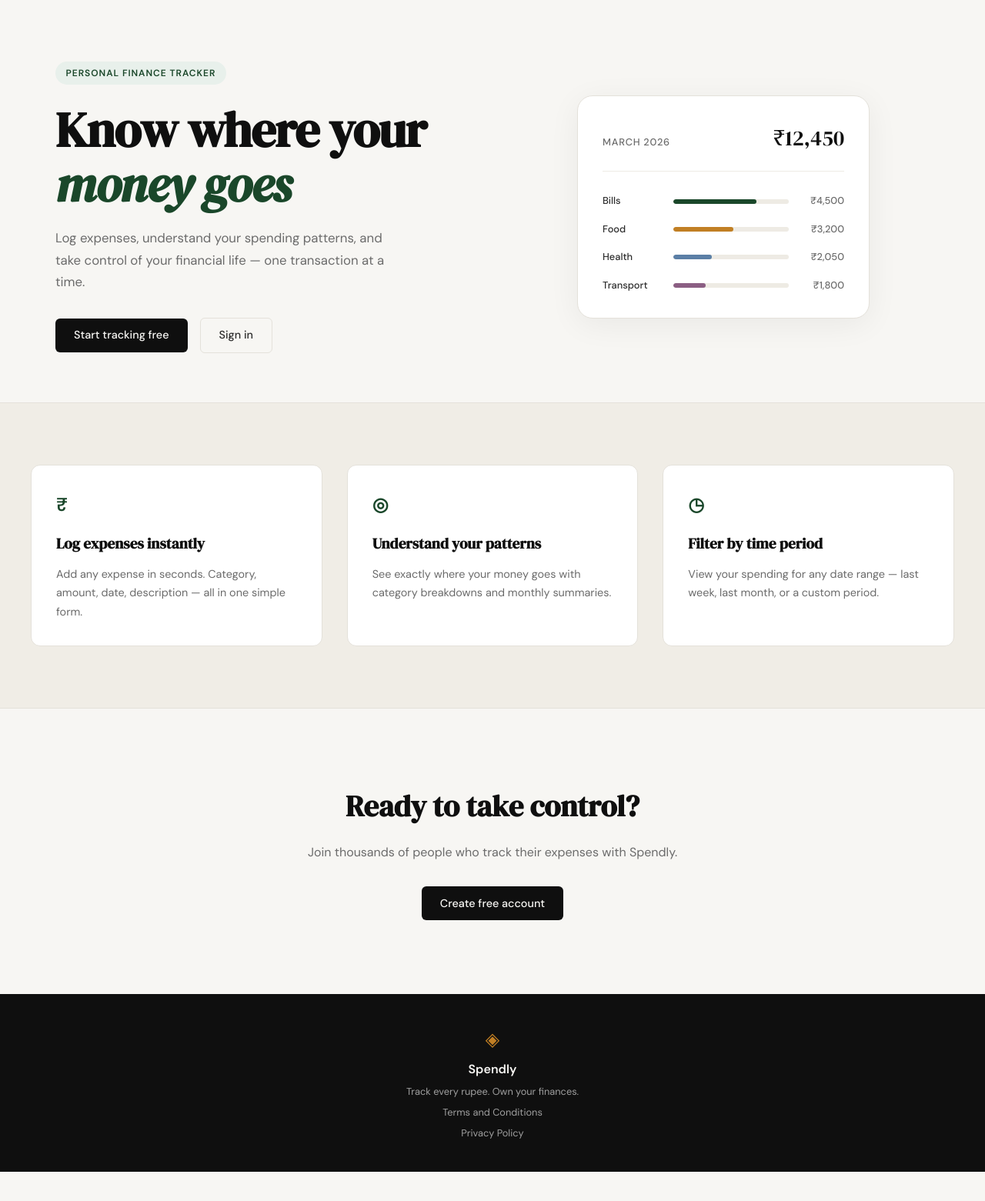
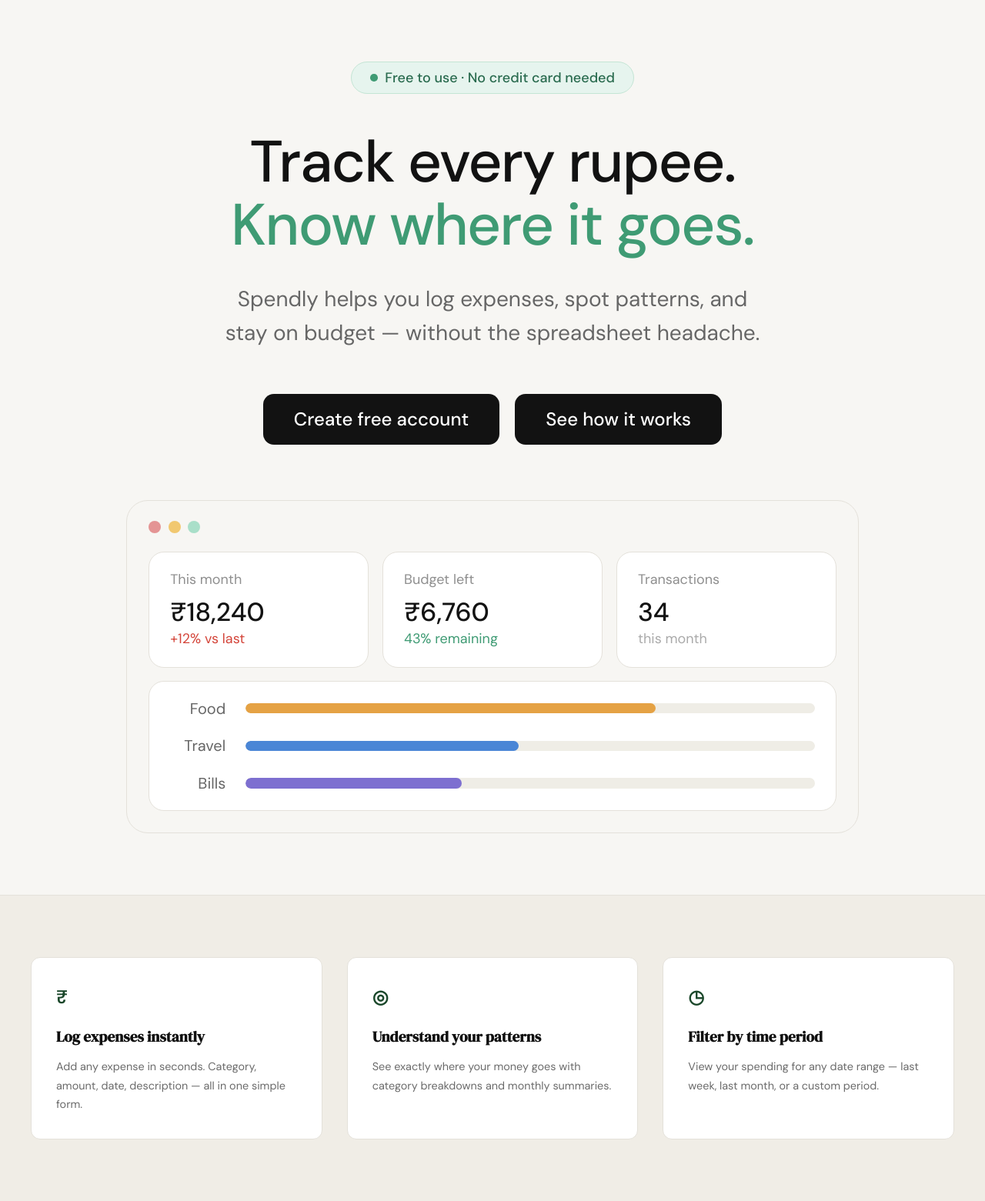
Before and after one commit to rahulcode84/spendly, a Flask app: page / in a window 1280 px wide. Shown: the part 61-1622 px from the top of the page at 77% size. Before the commit the page ends 1584 px from the top, so only its background shows below. Run offline with Flask 3, Linux system fonts and the light colour scheme.

Commit message:
landing: redesign hero section to match mockup
Co-Authored-By: Claude Sonnet 5.5 <noreply@anthropic.com>

```diff
--- /dev/null
+++ b/static/css/landing.css
@@ -0,0 +1,190 @@
+/* ------------------------------------------------------------------ */
+/* Landing page — hero section                                         */
+/* ------------------------------------------------------------------ */
+
+.hero-section {
+    max-width: 1000px;
+    margin: 0 auto;
+    padding: 5rem 1.5rem 5rem;
+    text-align: center;
+    font-family: var(--font-body);
+}
+
+.hero-pill {
+    display: inline-flex;
+    align-items: center;
+    gap: 0.6rem;
+    background: #e6f4ee;
+    border: 1px solid #c4e5d5;
+    color: #2a6b4f;
+    font-size: 1.125rem;
+    font-weight: 500;
+    line-height: 1;
+    padding: 0.7rem 1.5rem;
+    border-radius: 999px;
+}
+
+.hero-pill-dot {
+    width: 0.6rem;
+    height: 0.6rem;
+    border-radius: 50%;
+    background: #3f9b74;
+}
+
+.hero-heading {
+    font-family: var(--font-body);
+    font-weight: 500;
+    font-size: clamp(2.5rem, 7vw, 4.75rem);
+    line-height: 1.08;
+    letter-spacing: -0.02em;
+    color: #121212;
+    margin: 3rem 0 2rem;
+}
+
+.hero-heading span {
+    display: block;
+    color: #3f9b74;
+}
+
+.hero-lede {
+    max-width: 720px;
+    margin: 0 auto 3.5rem;
+    font-size: clamp(1.1rem, 2.4vw, 1.75rem);
+    line-height: 1.6;
+    color: #666;
+}
+
+.hero-cta {
+    display: flex;
+    justify-content: center;
+    flex-wrap: wrap;
+    gap: 1.25rem;
+    margin-bottom: 4.5rem;
+}
+
+.hero-btn {
+    display: inline-flex;
+    align-items: center;
+    justify-content: center;
+    height: 4.125rem;
+    padding: 0 2.5rem;
+    background: #121212;
+    color: #fff;
+    font-family: var(--font-body);
+    font-size: 1.5rem;
+    font-weight: 500;
+    border-radius: 14px;
+    transition: background 0.2s;
+}
+
+.hero-btn:hover { background: var(--accent); }
+
+/* Dashboard preview ------------------------------------------------- */
+
+.dash {
+    background: var(--paper);
+    border: 1px solid var(--border);
+    border-radius: 28px;
+    padding: 1.6rem 1.75rem 1.75rem;
+    text-align: left;
+}
+
+.dash-dots {
+    display: flex;
+    gap: 0.6rem;
+    margin-bottom: 1.5rem;
+}
+
+.dash-dots i {
+    width: 1rem;
+    height: 1rem;
+    border-radius: 50%;
+    background: #e49494;
+}
+
+.dash-dots i:nth-child(2) { background: #f1c870; }
+.dash-dots i:nth-child(3) { background: #a9dfc9; }
+
+.dash-stats {
+    display: grid;
+    grid-template-columns: repeat(3, 1fr);
+    gap: 1.1rem;
+    margin-bottom: 1.1rem;
+}
+
+.dash-stat,
+.dash-bars {
+    background: #fff;
+    border: 1px solid var(--border);
+    border-radius: 20px;
+}
+
+.dash-stat { padding: 1.5rem 1.7rem; }
+
+.dash-label {
+    font-size: 1.125rem;
+    color: #8f8f8f;
+    line-height: 1.3;
+}
+
+.dash-value {
+    font-size: 2.1rem;
+    font-weight: 500;
+    color: #121212;
+    line-height: 1.3;
+    margin: 0.55rem 0 0.1rem;
+}
+
+.dash-note {
+    font-size: 1.125rem;
+    line-height: 1.3;
+    color: #aaa;
+}
+
+.dash-note.up   { color: #d4453a; }
+.dash-note.good { color: #3f9b74; }
+
+.dash-bars {
+    padding: 1.15rem 1.7rem 1.2rem;
+    display: flex;
+    flex-direction: column;
+    gap: 1.05rem;
+}
+
+.dash-bar-row {
+    display: grid;
+    grid-template-columns: 4.5rem 1fr;
+    align-items: center;
+    gap: 1.6rem;
+}
+
+.dash-bar-name {
+    font-size: 1.25rem;
+    color: #666;
+    text-align: right;
+}
+
+.dash-track {
+    height: 0.85rem;
+    background: #efede6;
+    border-radius: 999px;
+    overflow: hidden;
+}
+
+.dash-fill {
+    height: 100%;
+    border-radius: 999px;
+    background: #e5a244;
+}
+
+.dash-fill.blue   { background: #4a86d6; }
+.dash-fill.purple { background: #7d6fd0; }
+
+@media (max-width: 760px) {
+    .hero-section { padding: 3rem 1rem 3rem; }
+    .hero-btn { font-size: 1.1rem; height: 3.25rem; padding: 0 1.5rem; }
+    .dash-stats { grid-template-columns: 1fr; }
+    .dash-label, .dash-note { font-size: 1rem; }
+    .dash-bar-name { font-size: 1rem; }
+    .dash-bar-row { grid-template-columns: 3.5rem 1fr; gap: 1rem; }
+}
--- a/templates/landing.html
+++ b/templates/landing.html
@@ -2,60 +2,60 @@
 
 {% block title %}Spendly — Track Every Rupee{% endblock %}
 
+{% block head %}<link rel="stylesheet" href="{{ url_for('static', filename='css/landing.css') }}">{% endblock %}
+
 {% block content %}
 
-<section class="hero">
-    <div class="hero-inner">
-        <div class="hero-badge">Personal Finance Tracker</div>
-        <h1 class="hero-title">
-            Know where your<br>
-            <em>money goes</em>
-        </h1>
-        <p class="hero-subtitle">
-            Log expenses, understand your spending patterns,
-            and take control of your financial life —
-            one transaction at a time.
-        </p>
-        <div class="hero-actions">
-            <a href="{{ url_for('register') }}" class="btn-primary">Start tracking free</a>
-            <a href="{{ url_for('login') }}" class="btn-ghost">Sign in</a>
+<section class="hero-section">
+    <div class="hero-pill"><span class="hero-pill-dot"></span>Free to use · No credit card needed</div>
+
+    <h1 class="hero-heading">
+        Track every rupee.
+        <span>Know where it goes.</span>
+    </h1>
+
+    <p class="hero-lede">
+        Spendly helps you log expenses, spot patterns, and stay on budget — without the spreadsheet headache.
+    </p>
+
+    <div class="hero-cta">
+        <a href="{{ url_for('register') }}" class="hero-btn">Create free account</a>
+        <a href="#" class="hero-btn">See how it works</a>
+    </div>
+
+    <div class="dash">
+        <div class="dash-dots"><i></i><i></i><i></i></div>
+
+        <div class="dash-stats">
+            <div class="dash-stat">
+                <div class="dash-label">This month</div>
+                <div class="dash-value">₹18,240</div>
+                <div class="dash-note up">+12% vs last</div>
+            </div>
+            <div class="dash-stat">
+                <div class="dash-label">Budget left</div>
+                <div class="dash-value">₹6,760</div>
+                <div class="dash-note good">43% remaining</div>
+            </div>
+            <div class="dash-stat">
+                <div class="dash-label">Transactions</div>
+                <div class="dash-value">34</div>
+                <div class="dash-note">this month</div>
+            </div>
         </div>
-    </div>
-    <div class="hero-visual">
-        <div class="mock-card">
-            <div class="mock-card-header">
-                <span class="mock-label">March 2026</span>
-                <span class="mock-total">₹12,450</span>
+
+        <div class="dash-bars">
+            <div class="dash-bar-row">
+                <span class="dash-bar-name">Food</span>
+                <div class="dash-track"><div class="dash-fill" style="width: 72%"></div></div>
             </div>
-            <div class="mock-bars">
-                <div class="mock-bar-row">
-                    <span class="mock-cat">Bills</span>
-                    <div class="mock-bar-track">
-                        <div class="mock-bar" style="width: 72%"></div>
-                    </div>
-                    <span class="mock-amt">₹4,500</span>
-                </div>
-                <div class="mock-bar-row">
-                    <span class="mock-cat">Food</span>
-                    <div class="mock-bar-track">
-                        <div class="mock-bar mock-bar-2" style="width: 52%"></div>
-                    </div>
-                    <span class="mock-amt">₹3,200</span>
-                </div>
-                <div class="mock-bar-row">
-                    <span class="mock-cat">Health</span>
-                    <div class="mock-bar-track">
-                        <div class="mock-bar mock-bar-3" style="width: 33%"></div>
-                    </div>
-                    <span class="mock-amt">₹2,050</span>
-                </div>
-                <div class="mock-bar-row">
-                    <span class="mock-cat">Transport</span>
-                    <div class="mock-bar-track">
-                        <div class="mock-bar mock-bar-4" style="width: 28%"></div>
-                    </div>
-                    <span class="mock-amt">₹1,800</span>
-                </div>
+            <div class="dash-bar-row">
+                <span class="dash-bar-name">Travel</span>
+                <div class="dash-track"><div class="dash-fill blue" style="width: 48%"></div></div>
+            </div>
+            <div class="dash-bar-row">
+                <span class="dash-bar-name">Bills</span>
+                <div class="dash-track"><div class="dash-fill purple" style="width: 38%"></div></div>
             </div>
         </div>
     </div>
```
